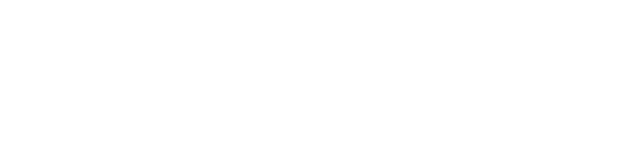
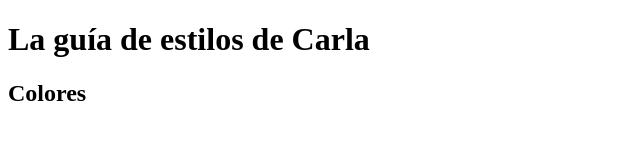
Before and after one commit to carugui/GuiaDeEstilos, a plain HTML site: page index.html in a window 1280 px wide. Shown: the whole page, without its empty margins (0-640 px from the left). Drawn offline with Linux system fonts and the light colour scheme.

Commit message:
Primeras lineas html

```diff
--- a/index.html
+++ b/index.html
@@ -8,6 +8,14 @@
     <title>Document</title>
 </head>
 <body>
+    <main>
+        <h1>La guía de estilos de Carla</h1>
 
+        <section>
+            <h2>Colores</h2>
+
+
+        </section>
+    </main>
 </body>
 </html>
```
